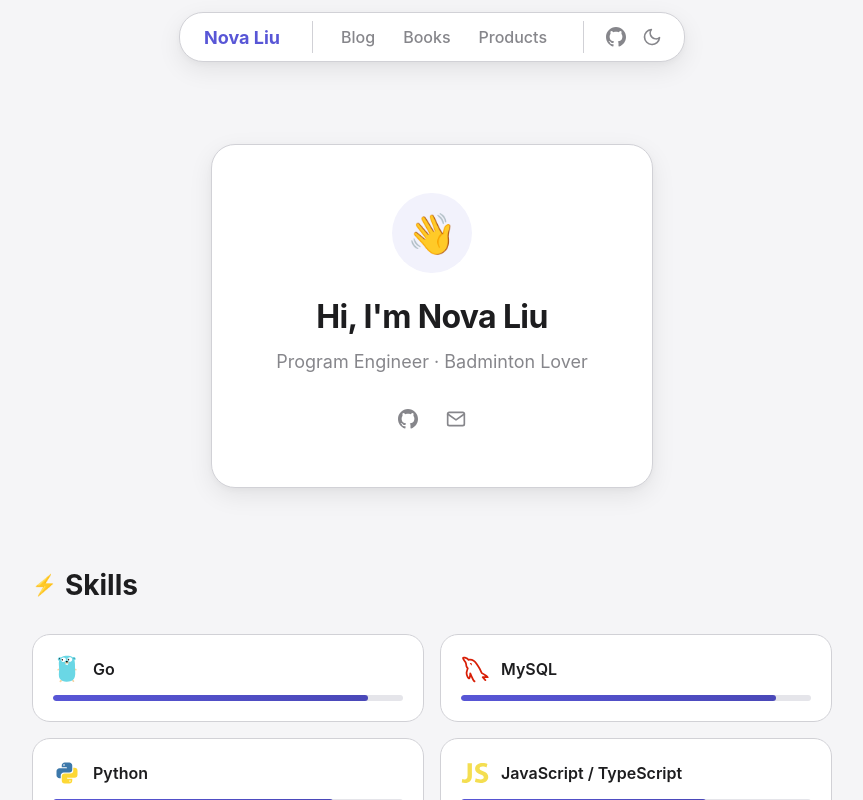
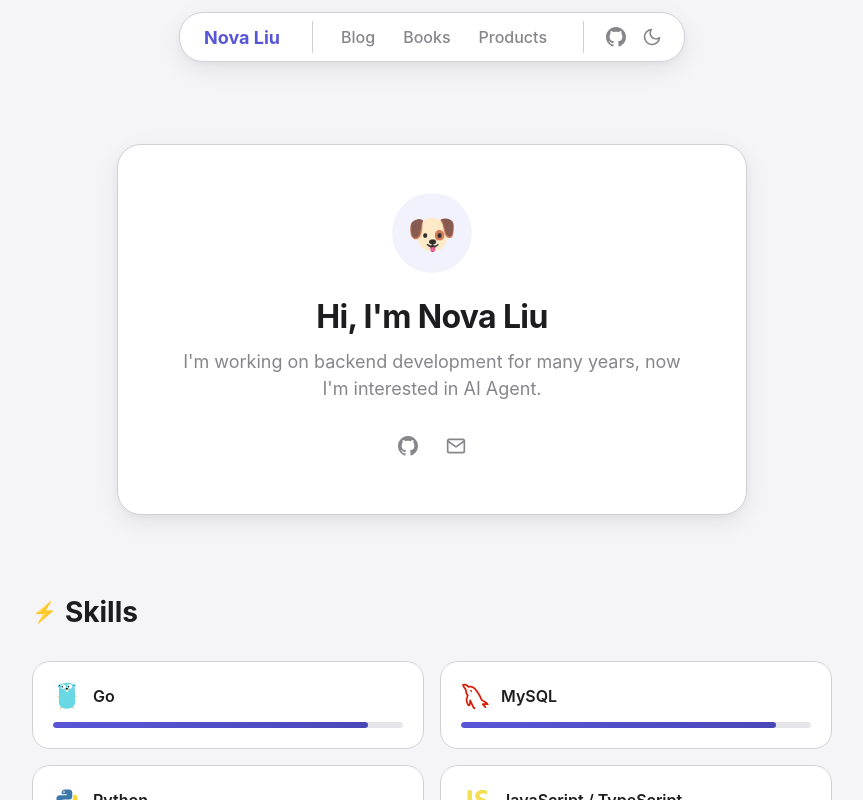
Before and after one commit to nova-liu/nova-liu.github.io, a React (Vite) app: page / in a window 1280 px wide. Shown: the top 800 px of the page, without its empty margins (208-1071 px from the left). Built offline with nearby package versions, Linux system fonts and the light colour scheme.

Commit message:
Refactor code structure for improved readability and maintainability

```diff
--- a/src/home/Home.tsx
+++ b/src/home/Home.tsx
@@ -57,11 +57,12 @@ export default function Home() {
         <section className="home__hero">
           <div className="home__hero-island">
             <div className="home__avatar">
-              <span className="home__avatar-emoji">👋</span>
+              <span className="home__avatar-emoji">🐶</span>
             </div>
             <h1 className="home__title">Hi, I'm Nova Liu</h1>
             <p className="home__subtitle">
-              Program Engineer · Badminton Lover
+              I'm working on backend development for many years, now I'm
+              interested in AI Agent.
             </p>
             <div className="home__social">
               {socialLinks.map((social) => (
```
Also changed, not shown: 2 other files (tests, documents, lock files or other folders).
